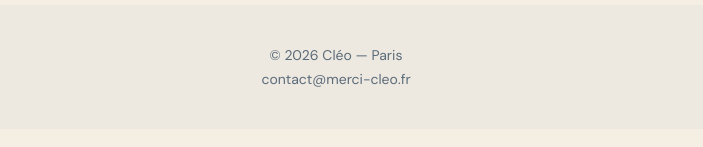
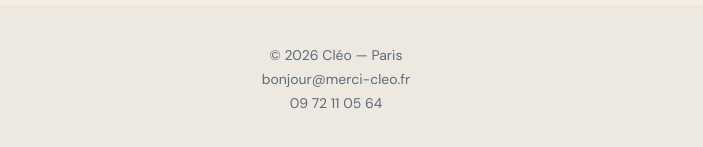
Before and after one commit to Shatterpo1nt/CLEO, a Next.js app: page / in a window 1280 px wide. Shown: the part 1917-2064 px from the top of the page, without its empty margins (304-1007 px from the left). Built offline with nearby package versions, Linux system fonts and the light colour scheme.

Commit message:
feat: Supabase + Stripe integration (auth, checkout, webhooks, homepage)

```diff
--- a/app/page.tsx
+++ b/app/page.tsx
@@ -222,10 +222,11 @@
       <footer className="bg-sand py-10 text-center text-muted text-sm">
         <p>© {new Date().getFullYear()} Cléo — Paris</p>
         <p className="mt-1">
-          <a href="mailto:contact@merci-cleo.fr" className="hover:text-navy transition-colors">
-            contact@merci-cleo.fr
+          <a href="mailto:bonjour@merci-cleo.fr" className="hover:text-navy transition-colors">
+            bonjour@merci-cleo.fr
           </a>
         </p>
+        <p className="mt-1">09 72 11 05 64</p>
       </footer>
 
     </main>
```
